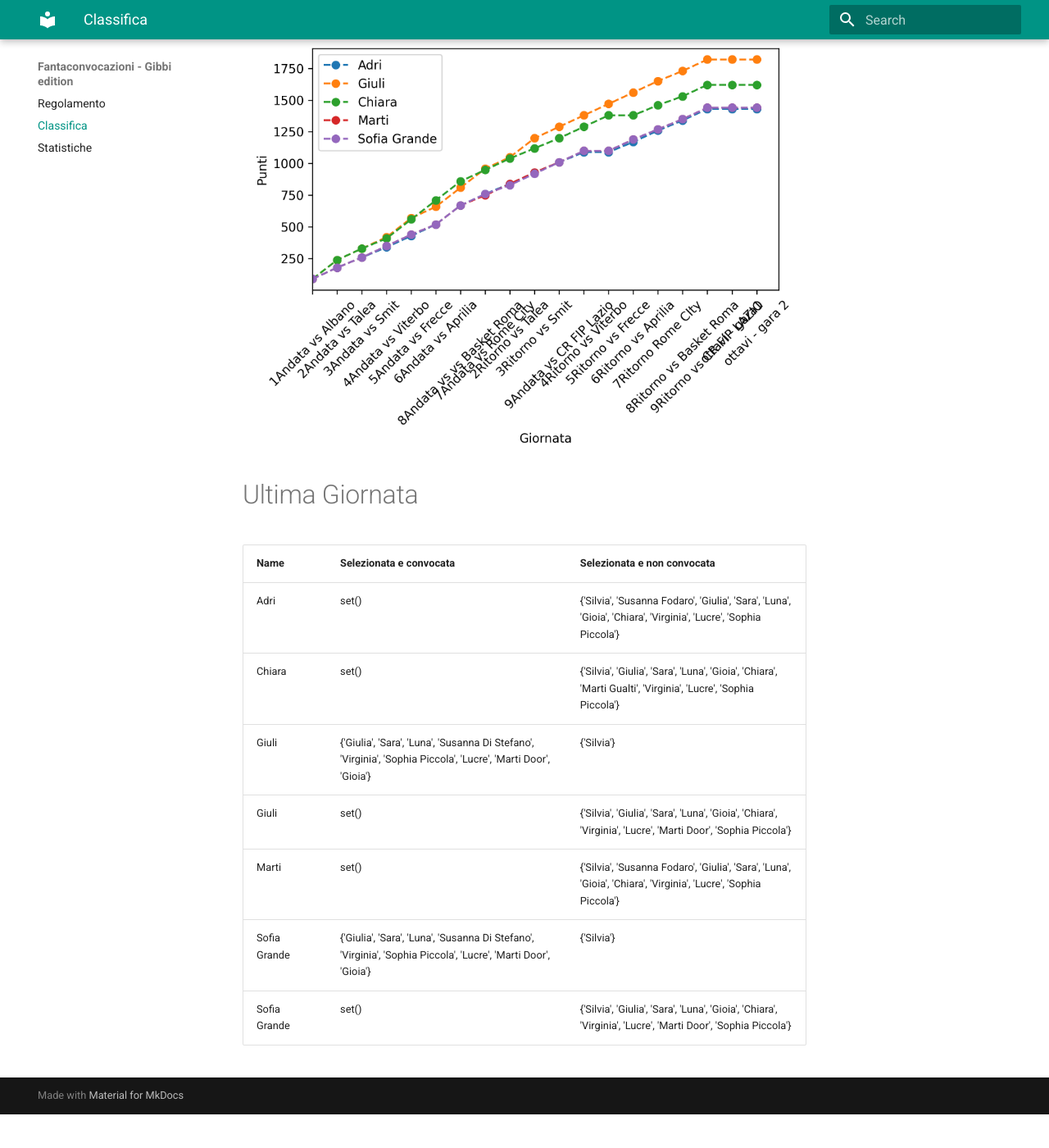
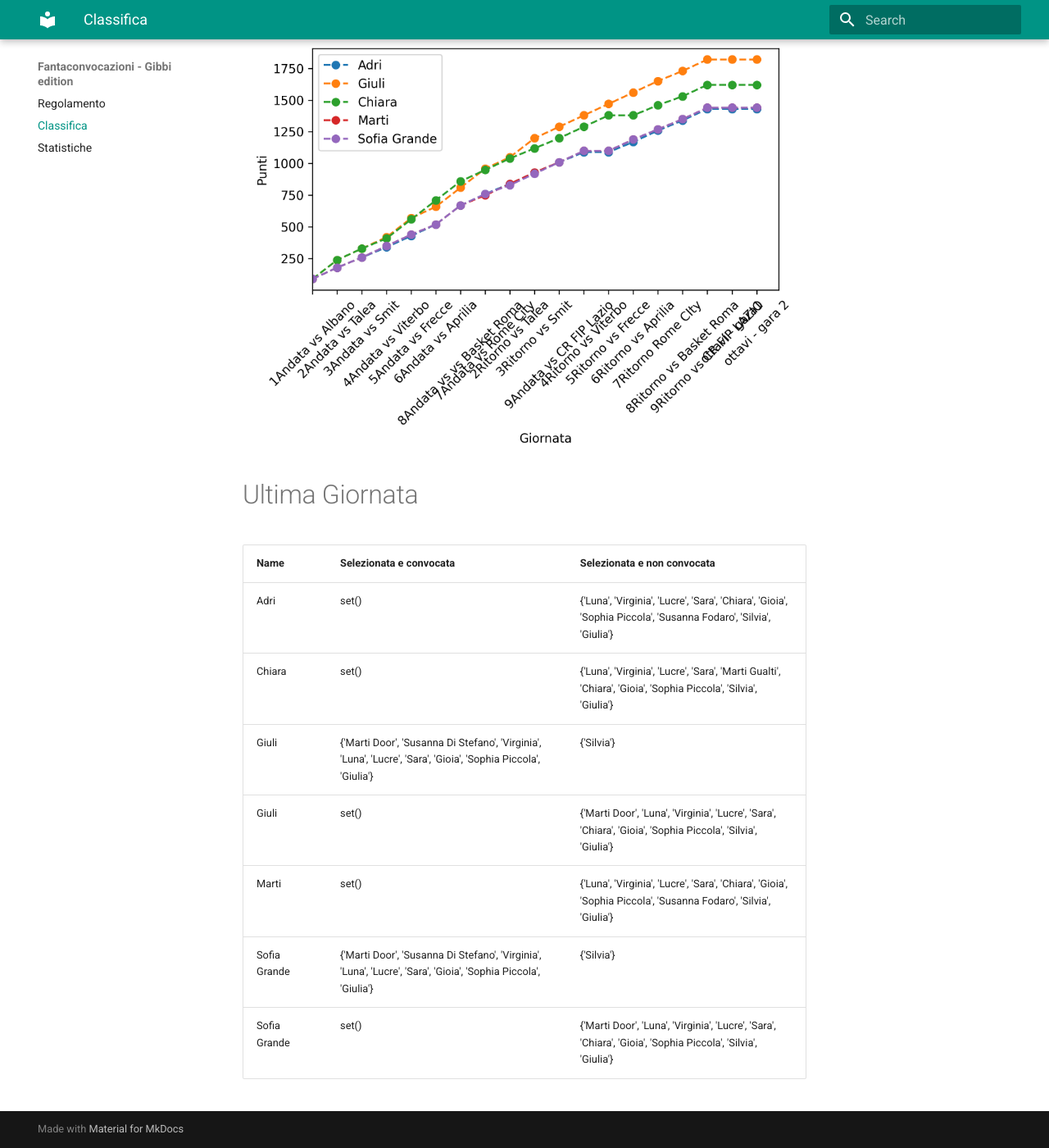
Before and after one commit to martinig94/fantagibbi, an MkDocs documentation site: the page built from docs/Classifica.md, in a window 1280 px wide and 1400 px high, scrolled down 565 px. Shown: the whole window at 82% size. Built offline with MkDocs 1.6.1 and Material for MkDocs 9.7.7, drawn with Linux system fonts in a browser that asks for light colours; before the commit the page ends 1924 px from its top, so only the background shows below that.

Commit message:
Auto-update from main.py

```diff
--- a/docs/Classifica.md
+++ b/docs/Classifica.md
@@ -18,11 +18,11 @@
 <!-- START_TABLE CORRECT -->
 | Name         | Selezionata e convocata                                                                                        | Selezionata e non convocata                                                                                      |
 |:-------------|:---------------------------------------------------------------------------------------------------------------|:-----------------------------------------------------------------------------------------------------------------|
-| Adri         | set()                                                                                                          | {'Silvia', 'Susanna Fodaro', 'Giulia', 'Sara', 'Luna', 'Gioia', 'Chiara', 'Virginia', 'Lucre', 'Sophia Piccola'} |
-| Chiara       | set()                                                                                                          | {'Silvia', 'Giulia', 'Sara', 'Luna', 'Gioia', 'Chiara', 'Marti Gualti', 'Virginia', 'Lucre', 'Sophia Piccola'}   |
-| Giuli        | {'Giulia', 'Sara', 'Luna', 'Susanna Di Stefano', 'Virginia', 'Sophia Piccola', 'Lucre', 'Marti Door', 'Gioia'} | {'Silvia'}                                                                                                       |
-| Giuli        | set()                                                                                                          | {'Silvia', 'Giulia', 'Sara', 'Luna', 'Gioia', 'Chiara', 'Virginia', 'Lucre', 'Marti Door', 'Sophia Piccola'}     |
-| Marti        | set()                                                                                                          | {'Silvia', 'Susanna Fodaro', 'Giulia', 'Sara', 'Luna', 'Gioia', 'Chiara', 'Virginia', 'Lucre', 'Sophia Piccola'} |
-| Sofia Grande | {'Giulia', 'Sara', 'Luna', 'Susanna Di Stefano', 'Virginia', 'Sophia Piccola', 'Lucre', 'Marti Door', 'Gioia'} | {'Silvia'}                                                                                                       |
-| Sofia Grande | set()                                                                                                          | {'Silvia', 'Giulia', 'Sara', 'Luna', 'Gioia', 'Chiara', 'Virginia', 'Lucre', 'Marti Door', 'Sophia Piccola'}     |
+| Adri         | set()                                                                                                          | {'Luna', 'Virginia', 'Lucre', 'Sara', 'Chiara', 'Gioia', 'Sophia Piccola', 'Susanna Fodaro', 'Silvia', 'Giulia'} |
+| Chiara       | set()                                                                                                          | {'Luna', 'Virginia', 'Lucre', 'Sara', 'Marti Gualti', 'Chiara', 'Gioia', 'Sophia Piccola', 'Silvia', 'Giulia'}   |
+| Giuli        | {'Marti Door', 'Susanna Di Stefano', 'Virginia', 'Luna', 'Lucre', 'Sara', 'Gioia', 'Sophia Piccola', 'Giulia'} | {'Silvia'}                                                                                                       |
+| Giuli        | set()                                                                                                          | {'Marti Door', 'Luna', 'Virginia', 'Lucre', 'Sara', 'Chiara', 'Gioia', 'Sophia Piccola', 'Silvia', 'Giulia'}     |
+| Marti        | set()                                                                                                          | {'Luna', 'Virginia', 'Lucre', 'Sara', 'Chiara', 'Gioia', 'Sophia Piccola', 'Susanna Fodaro', 'Silvia', 'Giulia'} |
+| Sofia Grande | {'Marti Door', 'Susanna Di Stefano', 'Virginia', 'Luna', 'Lucre', 'Sara', 'Gioia', 'Sophia Piccola', 'Giulia'} | {'Silvia'}                                                                                                       |
+| Sofia Grande | set()                                                                                                          | {'Marti Door', 'Luna', 'Virginia', 'Lucre', 'Sara', 'Chiara', 'Gioia', 'Sophia Piccola', 'Silvia', 'Giulia'}     |
 <!-- END_TABLE CORRECT -->
```
